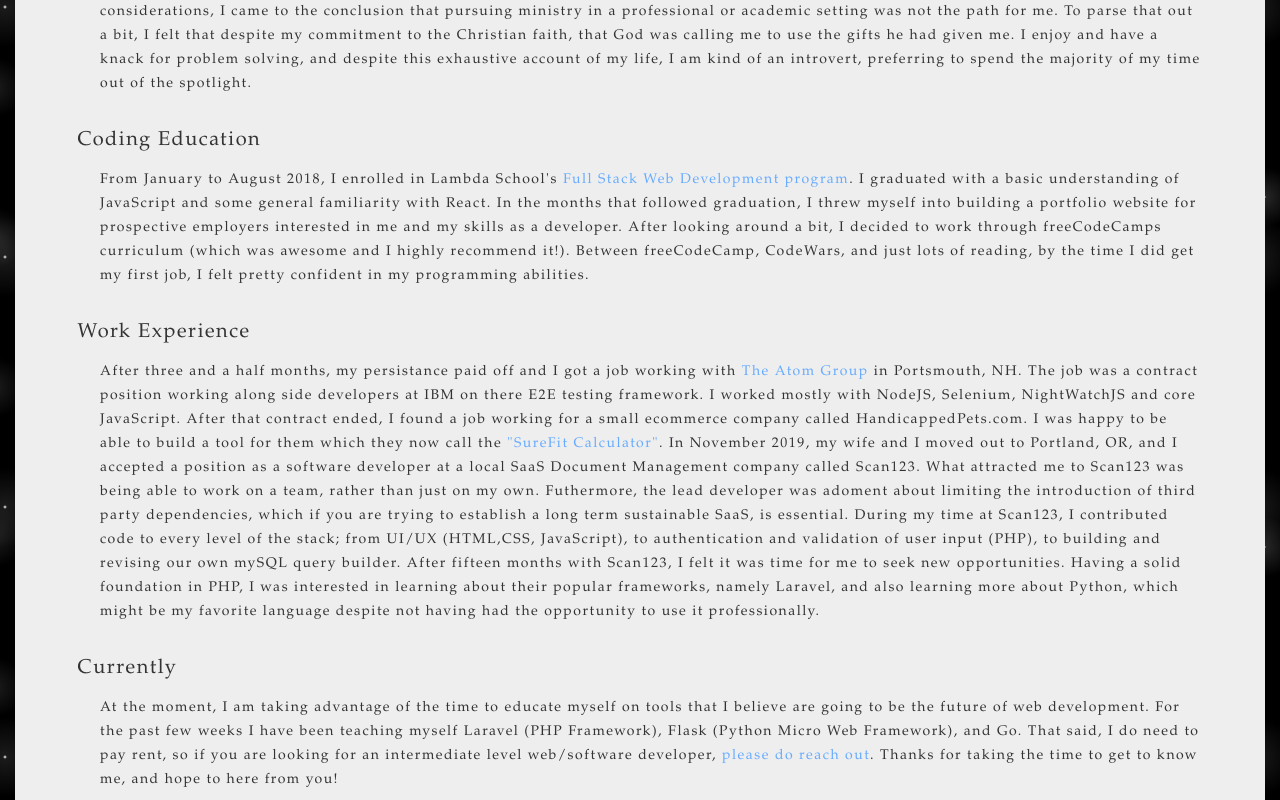
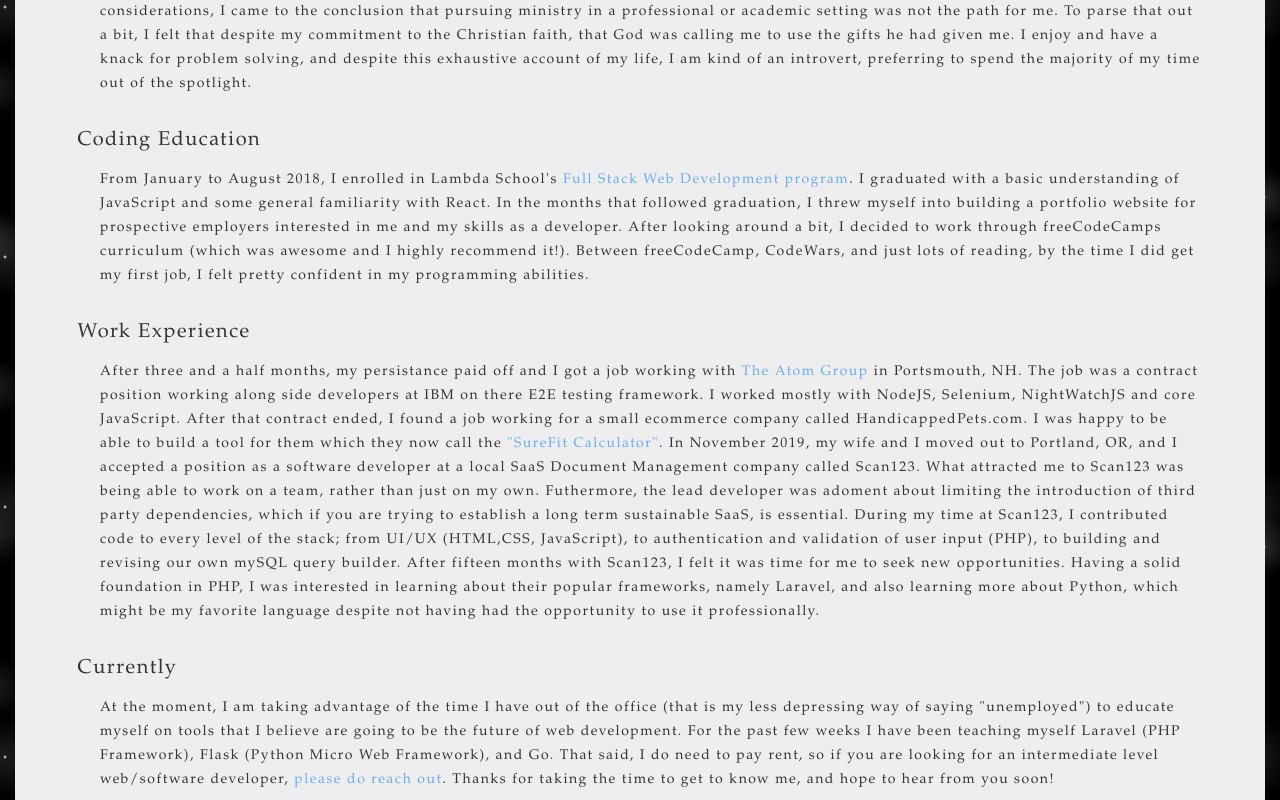
Before and after one commit to waltersgwoodward/portfolio, a React (Create React App) app: page /about in a window 1280 px wide. Shown: the part 388-1188 px from the top of the page. Built offline with nearby package versions, Linux system fonts and the light colour scheme.

Commit message:
Bio updates

```diff
--- a/src/components/About/Bio.js
+++ b/src/components/About/Bio.js
@@ -50,14 +50,14 @@
                     </div>
                     <div className="page-paragraph__wrap">
                         <div className="page-paragraph__header">Currently</div>
-                        <div className="page__paragraph">At the moment, I am taking advantage of the time to educate myself on tools that I believe are going to be the future of web development.
+                        <div className="page__paragraph">At the moment, I am taking advantage of the time I have out of the office (that is my less depressing way of saying "unemployed") to educate myself on tools that I believe are going to be the future of web development.
 For the past few weeks I have been teaching myself Laravel (PHP Framework), Flask (Python Micro Web Framework), and Go.
 That said, I do need to pay rent, so if you are looking for an intermediate level web/software developer,&nbsp;<NavLink
                         className='cards-header__link'
                         to='/contact'
                         aria-label="Click here to view Walter's Contact form"
                         >please do reach out</NavLink>.
-Thanks for taking the time to get to know me, and hope to here from you!
+Thanks for taking the time to get to know me, and hope to hear from you soon!
                         </div>
                     </div>
                 </div>
```
